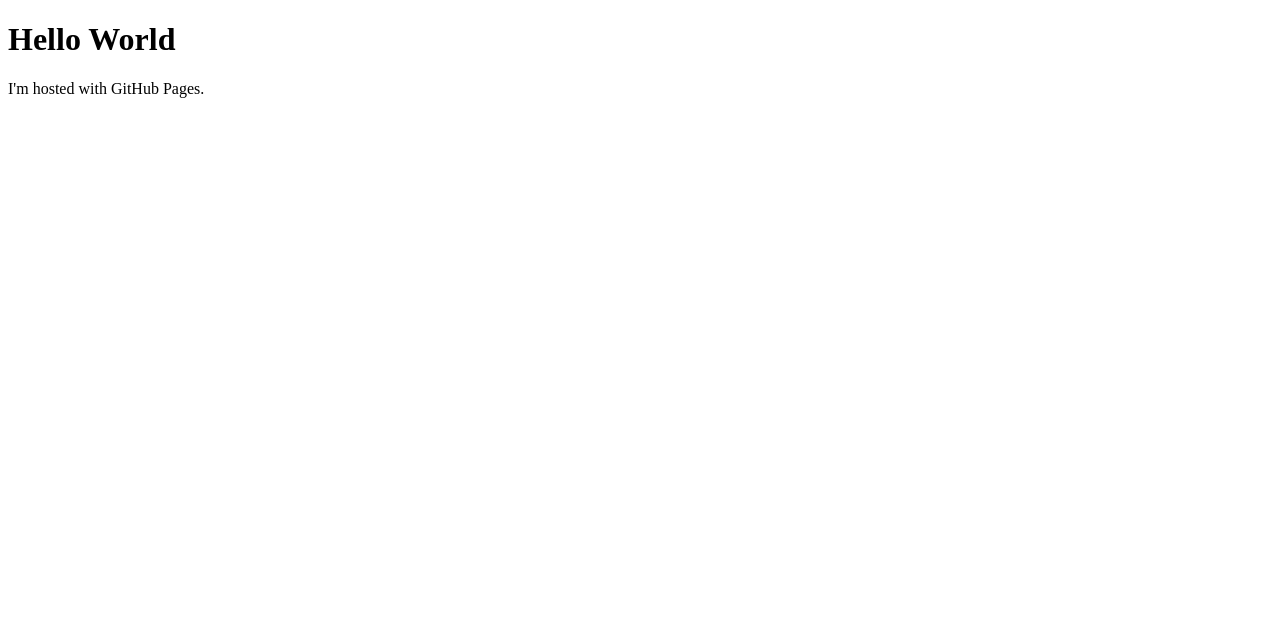
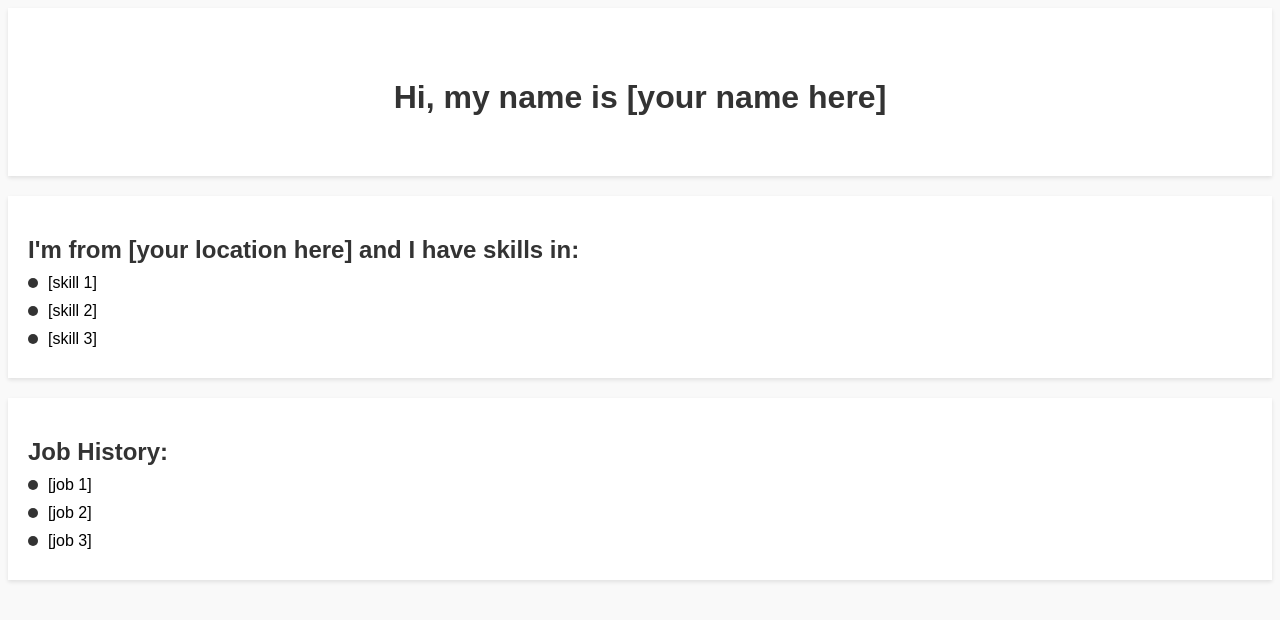
Before and after one commit to jpcanilho/jpcanilho.github.io, a plain HTML site: page index.html in a window 1280 px wide. Drawn offline with Linux system fonts and the light colour scheme.

Commit message:
CSS added

```diff
--- a/index.html
+++ b/index.html
@@ -1,7 +1,30 @@
 <!DOCTYPE html>
 <html>
+<head>
+	<title>My Personal Landing Page</title>
+	<link rel="stylesheet" type="text/css" href="style.css">
+</head>
+
 <body>
-<h1>Hello World</h1>
-<p>I'm hosted with GitHub Pages.</p>
+<header>
+	<h1>Hi, my name is [your name here]</h1>
+</header>
+<section>
+	<h2>I'm from [your location here] and I have skills in:</h2>
+	<ul>
+		<li>[skill 1]</li>
+		<li>[skill 2]</li>
+		<li>[skill 3]</li>
+	</ul>
+</section>
+<section>
+	<h2>Job History:</h2>
+	<ul>
+		<li>[job 1]</li>
+		<li>[job 2]</li>
+		<li>[job 3]</li>
+	</ul>
+</section>
+
 </body>
 </html>
--- /dev/null
+++ b/style.css
@@ -0,0 +1,63 @@
+body {
+	background-color: #f9f9f9;
+	font-family: Arial, sans-serif;
+	font-size: 16px;
+}
+header {
+	padding: 50px 20px;
+	text-align: center;
+	background-color: #fff;
+	box-shadow: 0 2px 4px rgba(0, 0, 0, 0.1);
+	margin-bottom: 20px;
+}
+
+h1 {
+	font-size: 32px;
+	margin-bottom: 10px;
+	color: #333;
+}
+
+h2 {
+	font-size: 24px;
+	margin-bottom: 10px;
+	color: #333;
+}
+section {
+	padding: 20px;
+	background-color: #fff;
+	box-shadow: 0 2px 4px rgba(0, 0, 0, 0.1);
+	margin-bottom: 20px;
+}
+
+ul {
+	list-style-type: none;
+	margin: 0;
+	padding: 0;
+}
+
+li {
+	margin-bottom: 10px;
+}
+section:last-of-type {
+	margin-bottom: 0;
+}
+
+ul {
+	list-style-type: none;
+	margin: 0;
+	padding: 0;
+}
+
+li {
+	margin-bottom: 10px;
+}
+
+li:before {
+	content: "";
+	display: inline-block;
+	width: 10px;
+	height: 10px;
+	margin-right: 10px;
+	background-color: #333;
+	border-radius: 50%;
+}
```
